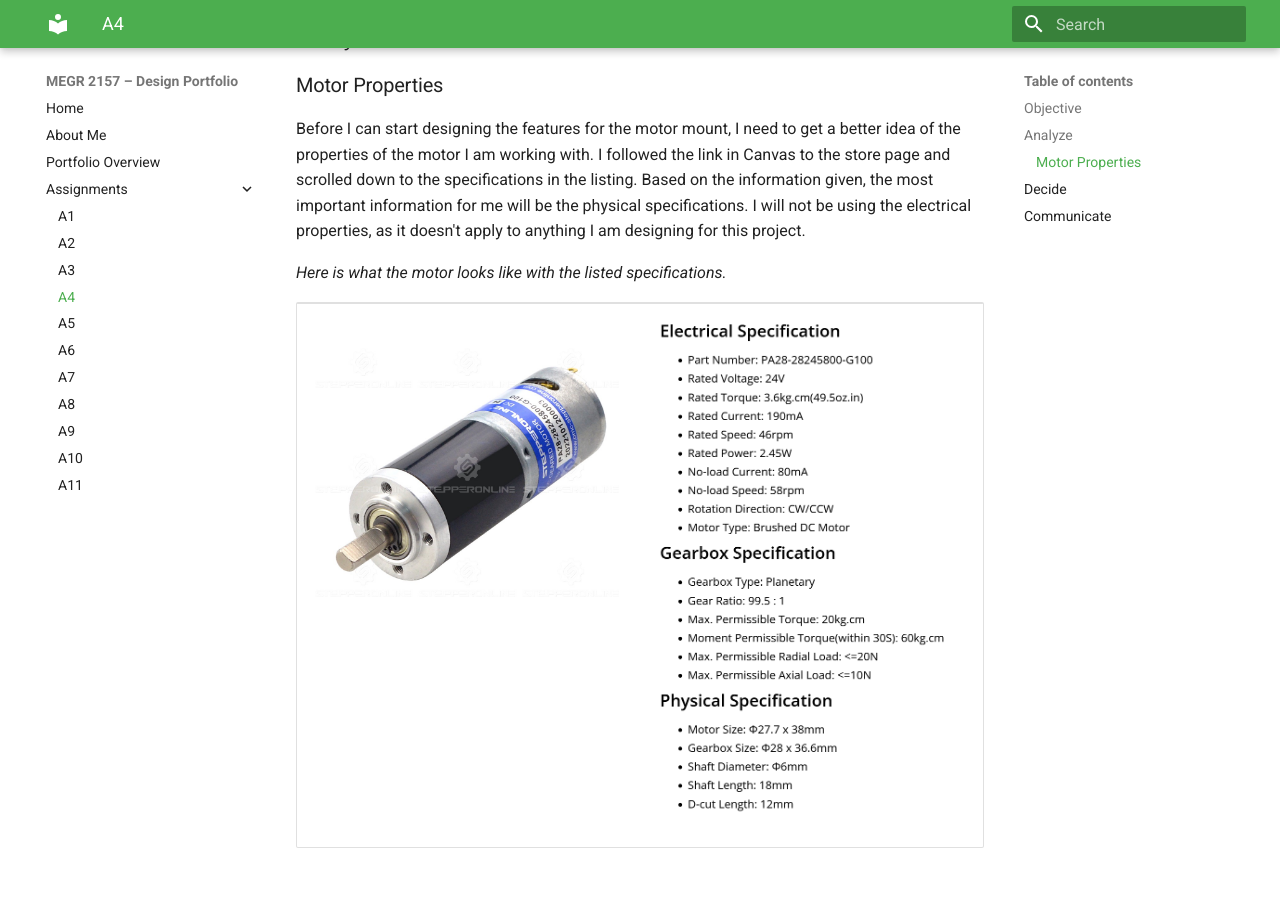
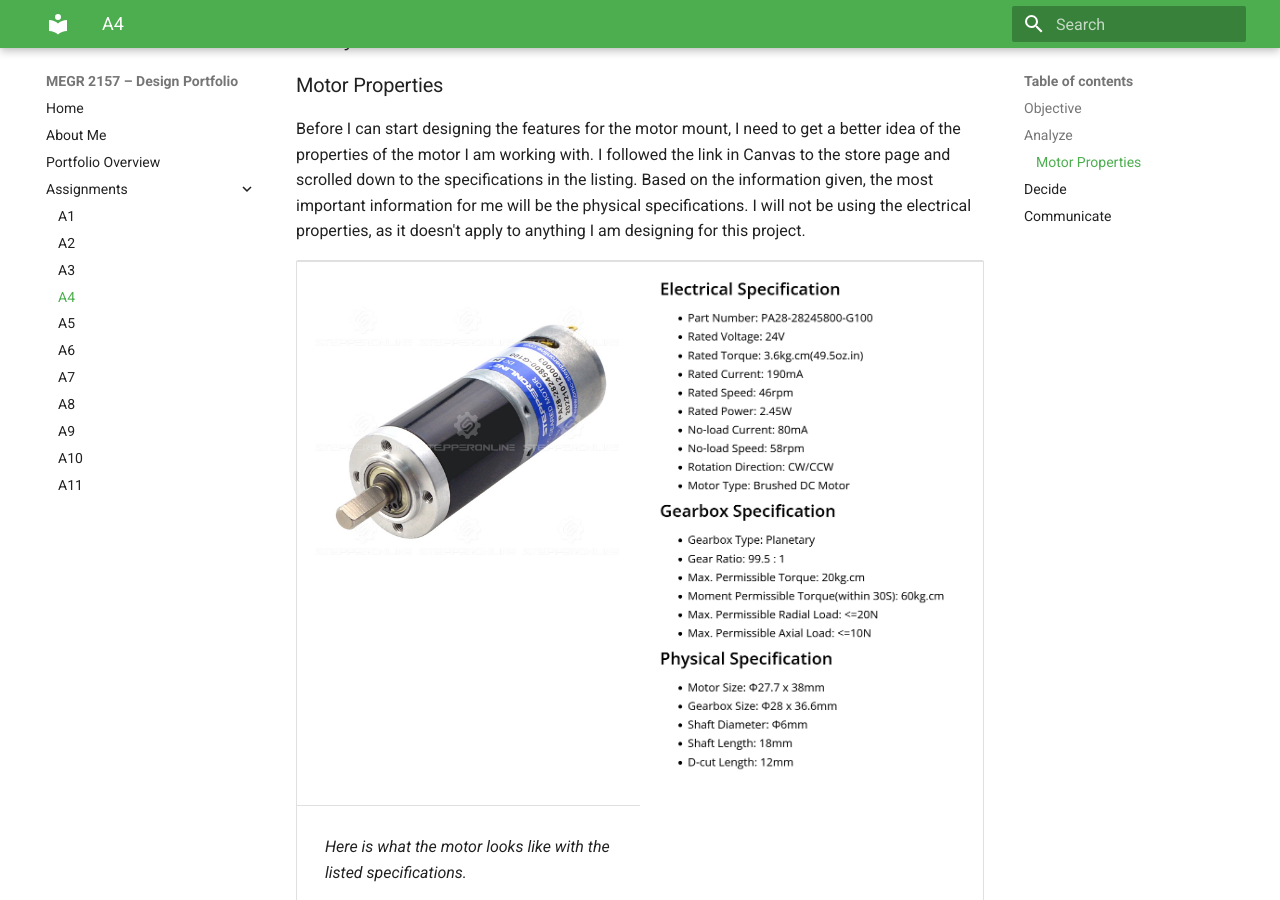
Before and after one commit to AndyChwalik/megr2157-portfolio, an MkDocs documentation site: the page built from docs/assignments/A04/index.md, in a window 1280 px wide and 900 px high, scrolled down 1209 px. Built offline with MkDocs 1.6.1 and Material for MkDocs 9.7.7, drawn with Linux system fonts in a browser that asks for light colours.

Commit message:
Update index.md

```diff
--- a/docs/assignments/A04/index.md
+++ b/docs/assignments/A04/index.md
@@ -33,11 +33,11 @@ Before I can start designing the features for the motor mount, I need to get a b
       <img src="motor_specifications.png" alt="constraints" style="width:100%; height:auto;">
     </td>
   </tr>
-  <tr style="width:40%; padding:28px; vertical-align:middle;">
+  <td style="width:40%; padding:28px; vertical-align:middle;">
       <div style="font-size:16px;">
         <em>Here is what the motor looks like with the listed specifications.</em>
       </div>
-  </tr>
+  </td>
 </table>
 
 
```
